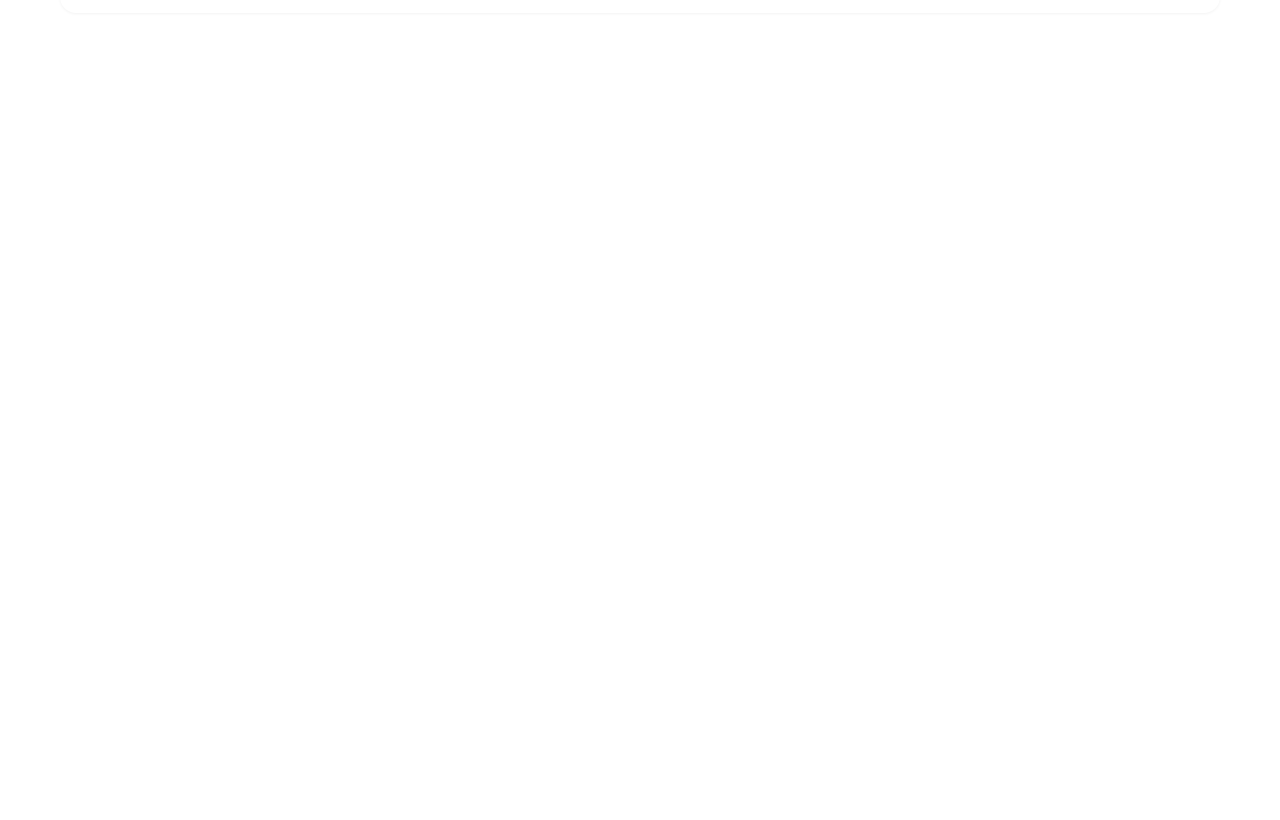
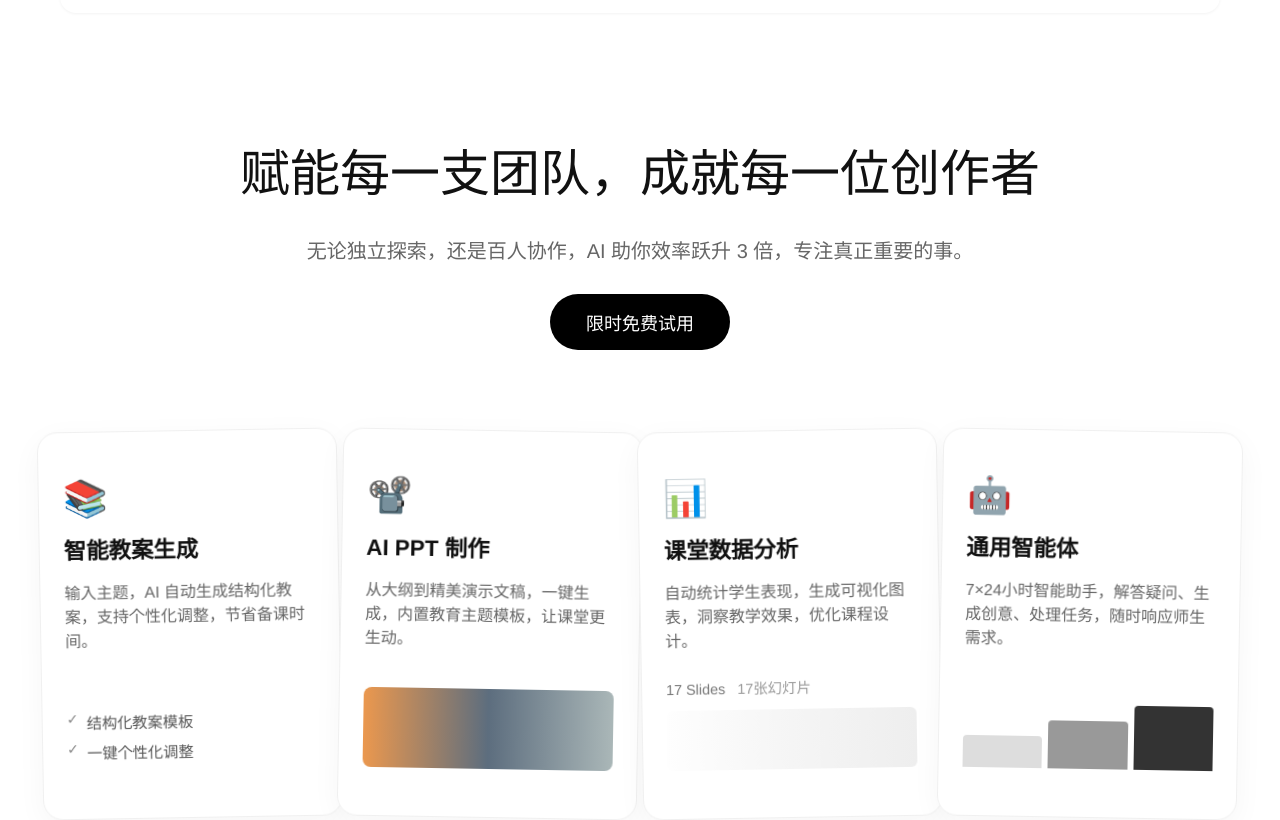
Before and after one commit to momohutao/jishe, a Vue app: page / in a window 1280 px wide. Shown: the part 3780-4600 px from the top of the page. Before the commit the page ends 3853 px from the top, so only its background shows below. Built offline with nearby package versions, Linux system fonts and the light colour scheme.

Commit message:
团队适配部分完成

```diff
--- a/src/components/Home/BigDifferent.vue
+++ b/src/components/Home/BigDifferent.vue
@@ -136,11 +136,13 @@
 }
 
 .custom-title {
-  font-size: 1.875rem; /* 30px */
+  font-size: 1.875rem;
   font-weight: 700;
-  color: #111827;
-  letter-spacing: -0.025em;
   margin: 0 0 0.5rem 0;
+  background: linear-gradient(135deg, #8b5cf6, #c084fc, #e9d5ff);
+  -webkit-background-clip: text;
+  background-clip: text;
+  color: transparent;
 }
 
 .custom-content {
--- a/src/components/Home/FitTeam.vue
+++ b/src/components/Home/FitTeam.vue
@@ -1,7 +1,346 @@
-<script></script>
+<script setup>
+import { useRouter } from 'vue-router'
+
+const router = useRouter()
+const goToLogin = () => {
+  router.push('/login')
+}
+</script>
 
 <template>
-  <div class="fit-team"></div>
+  <div class="fit-team">
+    <div class="big">赋能每一支团队，成就每一位创作者</div>
+    <div class="small">无论独立探索，还是百人协作，AI 助你效率跃升 3 倍，专注真正重要的事。</div>
+
+    <!-- 按钮放在卡片上方 -->
+    <button class="try" @click="goToLogin">限时免费试用</button>
+
+    <!-- 卡片网格（零间距，边框紧密贴合） -->
+    <div class="card-grid">
+      <!-- 卡片 1：智能教案生成（向左倾斜） -->
+      <div class="feature-card card-1">
+        <div class="card-icon">📚</div>
+        <h4 class="card-title">智能教案生成</h4>
+        <p class="card-desc">输入主题，AI 自动生成结构化教案，支持个性化调整，节省备课时间。</p>
+        <ul class="card-details">
+          <li>结构化教案模板</li>
+          <li>一键个性化调整</li>
+        </ul>
+      </div>
+
+      <!-- 卡片 2：AI PPT 制作（向右倾斜） -->
+      <div class="feature-card card-2">
+        <div class="card-icon">📽️</div>
+        <h4 class="card-title">AI PPT 制作</h4>
+        <p class="card-desc">从大纲到精美演示文稿，一键生成，内置教育主题模板，让课堂更生动。</p>
+        <div class="card-preview">
+          <div class="preview-img"></div>
+        </div>
+      </div>
+
+      <!-- 卡片 3：课堂数据分析（向左倾斜） -->
+      <div class="feature-card card-3">
+        <div class="card-icon">📊</div>
+        <h4 class="card-title">课堂数据分析</h4>
+        <p class="card-desc">自动统计学生表现，生成可视化图表，洞察教学效果，优化课程设计。</p>
+        <div class="card-slides">17 Slides <span>17张幻灯片</span></div>
+        <div class="card-preview-card"></div>
+      </div>
+
+      <!-- 卡片 4：通用智能体（现在向右倾斜） -->
+      <div class="feature-card card-4">
+        <div class="card-icon">🤖</div>
+        <h4 class="card-title">通用智能体</h4>
+        <p class="card-desc">7×24小时智能助手，解答疑问、生成创意、处理任务，随时响应师生需求。</p>
+        <div class="card-chart">
+          <div class="chart-bar bar-1"></div>
+          <div class="chart-bar bar-2"></div>
+          <div class="chart-bar bar-3"></div>
+        </div>
+      </div>
+    </div>
+  </div>
 </template>
 
-<style scoped></style>
+<style scoped>
+.fit-team {
+  width: 100%;
+  margin: 80px auto;
+}
+
+.fit-team .big {
+  width: 100%;
+  margin: 10px auto;
+  text-align: center;
+  font-size: 50px;
+  font-weight: 500;
+  color: #111;
+}
+
+.fit-team .small {
+  width: 100%;
+  margin: 30px auto;
+  text-align: center;
+  font-size: 20px;
+  color: #666;
+  max-width: 800px;
+}
+
+/* 按钮样式 */
+.fit-team .try {
+  display: block;
+  margin: 30px auto 80px;
+  width: 180px;
+  height: 56px;
+  background-color: #000;
+  color: #fff;
+  border-radius: 28px;
+  font-size: 18px;
+  border: none;
+  cursor: pointer;
+  transition: all 0.3s ease;
+}
+
+.fit-team .try:hover {
+  background-color: #333;
+  transform: translateY(-2px);
+}
+
+/* 卡片网格布局：零间距 */
+.card-grid {
+  display: grid;
+  grid-template-columns: repeat(4, 1fr);
+  gap: 0;
+  max-width: 1300px;
+  margin: 0 auto;
+  padding: 0 20px;
+}
+
+/* 卡片基础样式 */
+.feature-card {
+  background-color: #ffffff;
+  border-radius: 20px;
+  padding: 48px 24px;
+  box-shadow: 0 8px 30px rgba(0, 0, 0, 0.04);
+  border: 1px solid #f0f0f0;
+  transition: all 0.4s cubic-bezier(0.25, 0.8, 0.25, 1);
+  text-align: left;
+  position: relative;
+  overflow: hidden;
+  height: 100%;
+  display: flex;
+  flex-direction: column;
+  will-change: transform;
+  z-index: 1;
+}
+
+/* 静态倾斜角度 */
+.card-1,
+.card-3 {
+  rotate: -1deg; /* 向左倾斜 */
+}
+
+.card-2,
+.card-4 {
+  rotate: 1deg; /* 向右倾斜 */
+}
+
+/* 卡片 hover 效果：左倾卡片 */
+.card-1:hover,
+.card-3:hover {
+  transform: rotate(-4deg) translateY(-30px) scale(1.08);
+  box-shadow: 0 40px 60px rgba(0, 0, 0, 0.15);
+  border-color: #e0e0e0;
+  z-index: 20;
+}
+
+/* 卡片 hover 效果：右倾卡片 */
+.card-2:hover,
+.card-4:hover {
+  transform: rotate(4deg) translateY(-30px) scale(1.08);
+  box-shadow: 0 40px 60px rgba(0, 0, 0, 0.15);
+  border-color: #e0e0e0;
+  z-index: 20;
+}
+
+/* 卡片图标 */
+.card-icon {
+  font-size: 36px;
+  margin-bottom: 20px;
+  line-height: 1;
+}
+
+/* 卡片标题 */
+.card-title {
+  font-size: 1.4rem;
+  font-weight: 600;
+  margin: 0 0 16px 0;
+  color: #111;
+  line-height: 1.3;
+}
+
+/* 卡片描述 */
+.card-desc {
+  color: #666;
+  font-size: 1rem;
+  line-height: 1.5;
+  margin: 0 0 24px 0;
+  flex: 1;
+}
+
+/* 卡片详情列表 */
+.card-details {
+  list-style: none;
+  padding: 0;
+  margin: 0;
+}
+
+.card-details li {
+  color: #555;
+  font-size: 0.95rem;
+  margin-bottom: 8px;
+  padding-left: 20px;
+  position: relative;
+}
+
+.card-details li::before {
+  content: '✓';
+  position: absolute;
+  left: 0;
+  color: #888;
+  font-size: 14px;
+}
+
+/* 预览图占位 */
+.card-preview {
+  width: 100%;
+  height: 80px;
+  border-radius: 8px;
+  overflow: hidden;
+  margin-top: auto;
+}
+
+.preview-img {
+  width: 100%;
+  height: 100%;
+  background: linear-gradient(90deg, #e67e22, #34495e, #95a5a6);
+  opacity: 0.8;
+}
+
+/* 幻灯片数量 */
+.card-slides {
+  color: #777;
+  font-size: 0.9rem;
+  margin-bottom: 12px;
+}
+
+.card-slides span {
+  margin-left: 8px;
+  color: #999;
+}
+
+/* 预览卡片占位 */
+.card-preview-card {
+  width: 100%;
+  height: 60px;
+  border-radius: 6px;
+  background: linear-gradient(90deg, #fefefe, #f5f5f5, #eee);
+  margin-top: auto;
+}
+
+/* 图表占位 */
+.card-chart {
+  display: flex;
+  gap: 6px;
+  align-items: flex-end;
+  height: 80px;
+  margin-top: auto;
+}
+
+.chart-bar {
+  flex: 1;
+  background-color: #eee;
+  border-radius: 4px 4px 0 0;
+}
+
+.chart-bar.bar-1 {
+  height: 40%;
+  background-color: #ddd;
+}
+
+.chart-bar.bar-2 {
+  height: 60%;
+  background-color: #999;
+}
+
+.chart-bar.bar-3 {
+  height: 80%;
+  background-color: #333;
+}
+
+/* 响应式：中屏两列 */
+@media (max-width: 1200px) {
+  .card-grid {
+    grid-template-columns: repeat(2, 1fr);
+    gap: 1px;
+  }
+
+  .card-1,
+  .card-3 {
+    rotate: -0.5deg;
+  }
+  .card-2,
+  .card-4 {
+    rotate: 0.5deg;
+  }
+
+  .card-1:hover,
+  .card-3:hover {
+    transform: rotate(-3deg) translateY(-25px) scale(1.06);
+  }
+  .card-2:hover,
+  .card-4:hover {
+    transform: rotate(3deg) translateY(-25px) scale(1.06);
+  }
+}
+
+/* 移动端：取消倾斜，单列布局 */
+@media (max-width: 600px) {
+  .card-grid {
+    grid-template-columns: 1fr;
+    gap: 8px;
+  }
+
+  .fit-team .big {
+    font-size: 36px;
+  }
+
+  .fit-team .small {
+    font-size: 18px;
+  }
+
+  .fit-team .try {
+    margin: 30px auto 40px;
+  }
+
+  .card-1,
+  .card-2,
+  .card-3,
+  .card-4 {
+    rotate: 0deg;
+  }
+
+  .card-1:hover,
+  .card-2:hover,
+  .card-3:hover,
+  .card-4:hover {
+    transform: translateY(-15px) scale(1.03);
+    box-shadow: 0 25px 40px rgba(0, 0, 0, 0.1);
+    z-index: 20;
+  }
+
+  .feature-card {
+    padding: 32px 20px;
+  }
+}
+</style>
--- a/src/components/different/left.vue
+++ b/src/components/different/left.vue
@@ -70,12 +70,15 @@
   box-shadow: 0 4px 6px -1px rgba(0, 0, 0, 0.1);
 }
 
+/* 标题：梦幻紫罗兰渐变 */
 .default-title {
   font-size: 1.875rem;
   font-weight: 700;
-  color: #111827;
-  letter-spacing: -0.025em;
   margin: 0;
+  background: linear-gradient(135deg, #8b5cf6, #c084fc, #e9d5ff);
+  -webkit-background-clip: text;
+  background-clip: text;
+  color: transparent;
 }
 
 .default-content {
--- a/src/components/different/right.vue
+++ b/src/components/different/right.vue
@@ -66,13 +66,18 @@
   border-radius: 12px;
   box-shadow: 0 4px 6px -1px rgba(0, 0, 0, 0.1);
 }
+
+/* 标题：梦幻紫罗兰渐变（与 left.vue 一致） */
 .default-title {
   font-size: 1.875rem;
   font-weight: 700;
-  color: #111827;
-  letter-spacing: -0.025em;
   margin: 0;
+  background: linear-gradient(135deg, #8b5cf6, #c084fc, #e9d5ff);
+  -webkit-background-clip: text;
+  background-clip: text;
+  color: transparent;
 }
+
 .default-content {
   color: #4b5563;
   line-height: 1.625;
@@ -80,13 +85,13 @@
   margin: 0;
 }
 
-/* 按钮样式与 left.vue 统一：静止黑色背景，悬浮灰色背景 */
+/* 按钮样式与 left.vue 统一 */
 .default-button {
   align-self: flex-start;
   padding: 0.75rem 2rem;
   border: 1px solid #000000;
-  background-color: #000000; /* 纯黑背景 */
-  color: #ffffff; /* 白色文字 */
+  background-color: #000000;
+  color: #ffffff;
   border-radius: 9999px;
   font-weight: 500;
   transition:
@@ -95,9 +100,9 @@
   cursor: pointer;
 }
 .default-button:hover {
-  background-color: #4a4a4a; /* 灰色背景 */
+  background-color: #4a4a4a;
   border-color: #595b5e;
-  color: #ffffff; /* 保持白色文字 */
+  color: #ffffff;
 }
 
 @media (min-width: 768px) {
--- a/src/router/Home.vue
+++ b/src/router/Home.vue
@@ -3,6 +3,7 @@
     <Total></Total>
     <ActivityIntroduce></ActivityIntroduce>
     <BigDifferent></BigDifferent>
+    <FitTeam></FitTeam>
   </div>
 </template>
 
@@ -10,6 +11,7 @@
 import Total from '@/components/Home/Total.vue'
 import ActivityIntroduce from '@/components/Home/ActivityIntroduce.vue'
 import BigDifferent from '@/components/Home/BigDifferent.vue'
+import FitTeam from '@/components/Home/FitTeam.vue'
 </script>
 
 <style scoped></style>
```
Also changed, not shown: 1 other file (tests, documents, lock files or other folders).
